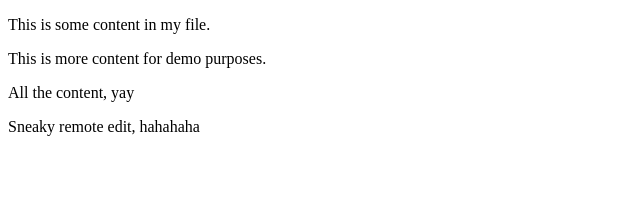
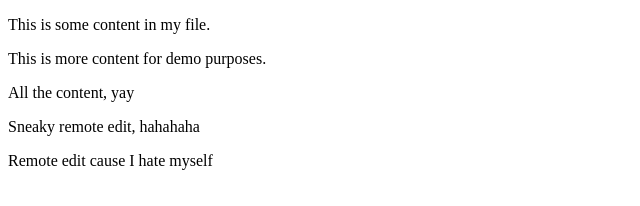
Before and after one commit to donburks/git_intro_feb62017, a plain HTML site: page index.html in a window 1280 px wide. Shown: the whole page, without its empty margins (0-640 px from the left). Drawn offline with Linux system fonts and the light colour scheme.

Commit message:
Creating conflict

```diff
--- a/index.html
+++ b/index.html
@@ -9,6 +9,7 @@
       <p>This is more content for demo purposes.</p>
       <p>All the content, yay</p>
       <p>Sneaky remote edit, hahahaha</p>
+      <p>Remote edit cause I hate myself</p>
     </div>
   </body>
 </html>
```
